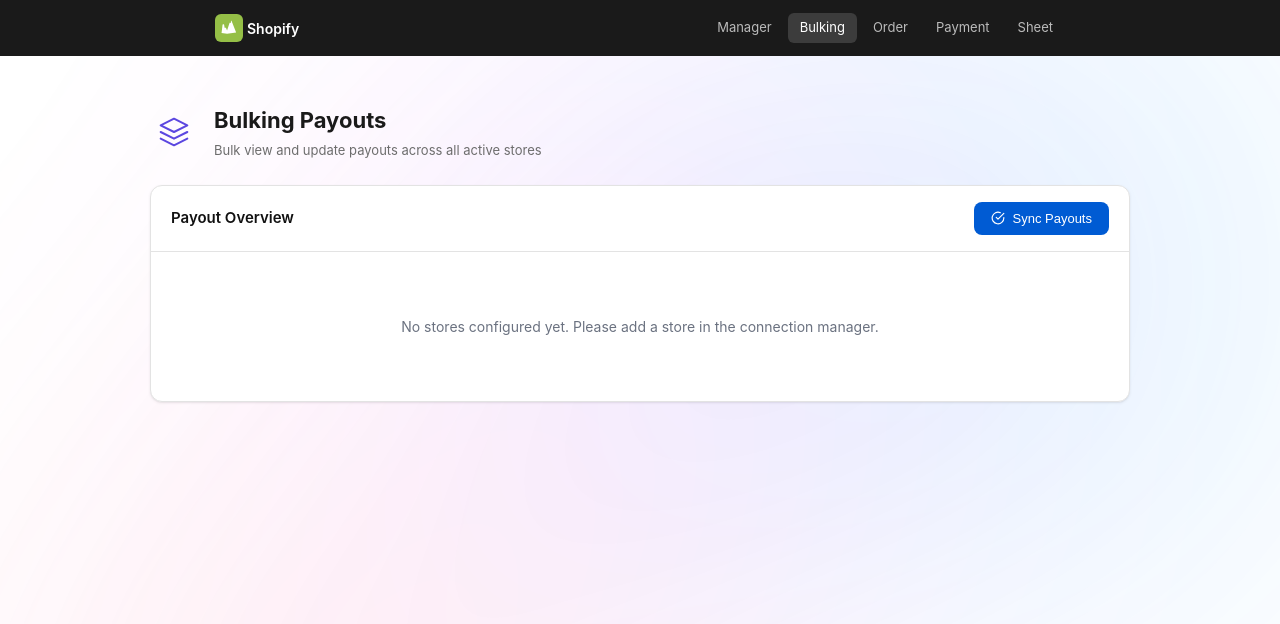
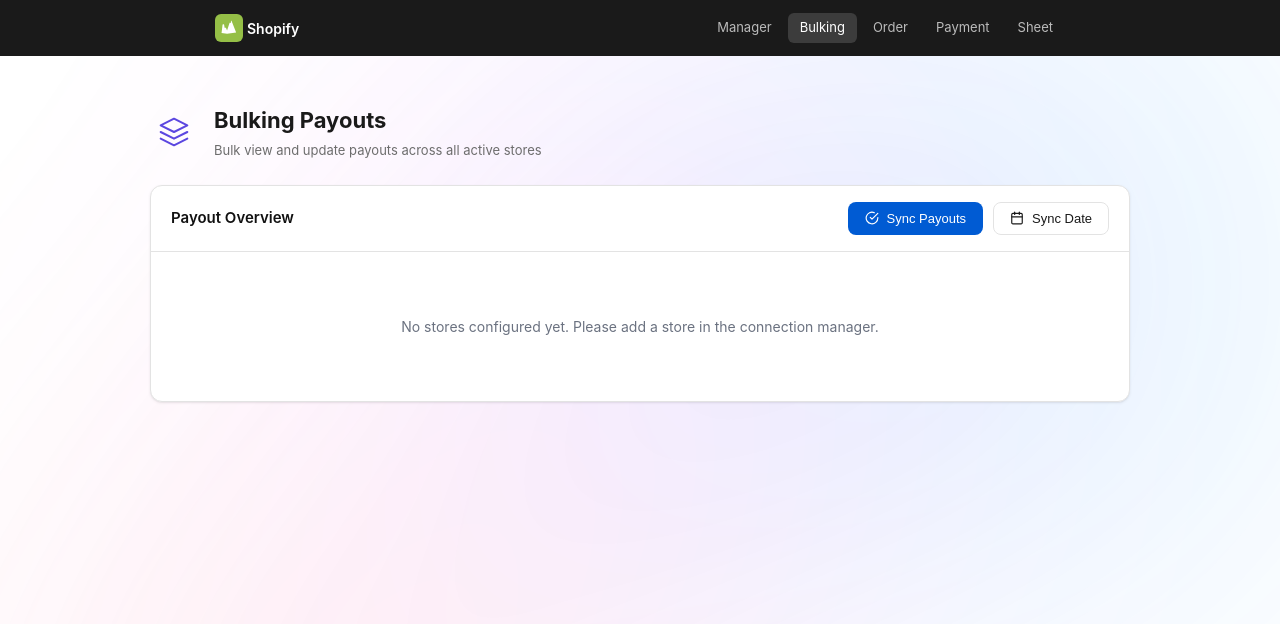
Before and after one commit to sonidia/spfi, a Nuxt app: page /bulking in a window 1280 px wide. Shown: the top 624 px of the page. Built offline with nearby package versions, Linux system fonts and the light colour scheme.

Commit message:
feat(bulking): sync date for staff sheet

```diff
--- a/app/pages/bulking.vue
+++ b/app/pages/bulking.vue
@@ -46,6 +46,7 @@ const storeList = computed(() => {
 });
 
 const isUpdating = ref(false);
+const isSyncingDate = ref(false);
 const isLoadingPayouts = ref(false);
 
 // Modal and Transaction State
@@ -279,50 +280,6 @@ async function updatePayouts() {
               payoutStatus.charAt(0).toUpperCase() + payoutStatus.slice(1);
           }
 
-          // A. Sync with Buff Sheets (Still using domain-only matching for now)
-          let foundIndex = -1;
-          let targetRangeSheet = "";
-          let usedSpreadsheetId = "";
-          let isBuff1 = false;
-          let isBuff2 = false;
-
-          foundIndex = buff1Rows.findIndex(
-            (r) => r[3]?.trim().toLowerCase() === store.domain.toLowerCase(),
-          );
-
-          if (foundIndex !== -1) {
-            targetRangeSheet = "'order 1'";
-            usedSpreadsheetId = BUFF1_SHEET_URL;
-            isBuff1 = true;
-          } else {
-            foundIndex = buff2Rows.findIndex(
-              (r) => r[3]?.trim().toLowerCase() === store.domain.toLowerCase(),
-            );
-            if (foundIndex !== -1) {
-              targetRangeSheet = "'Sheet1'";
-              usedSpreadsheetId = BUFF2_SHEET_URL;
-              isBuff2 = true;
-            }
-          }
-
-          if (foundIndex !== -1 && targetRangeSheet) {
-            const actualRow = foundIndex + 1;
-            const updateItem1 = {
-              range: `${targetRangeSheet}!B${actualRow}:B${actualRow}`,
-              values: [["Ordered"]],
-            };
-            const updateItem2 = {
-              range: `${targetRangeSheet}!L${actualRow}:L${actualRow}`,
-              values: [[payoutDate]],
-            };
-
-            if (isBuff1) {
-              buff1Updates.push(updateItem1, updateItem2);
-            } else if (isBuff2) {
-              buff2Updates.push(updateItem1, updateItem2);
-            }
-          }
-
           // B. Sync with Management Sheet
           // Format payout date from YYYY-MM-DD to DD/MM
           const [p_year, p_month, p_day] = payoutDate.split("-");
@@ -341,12 +298,20 @@ async function updatePayouts() {
               values: [[payoutStatus]],
             });
 
-            if (isBuff1) {
+            // Check if domain is in Buff1 or Buff2 to determine column
+            const inBuff1 = buff1Rows.some(
+              (r) => r[3]?.trim().toLowerCase() === store.domain.toLowerCase(),
+            );
+            const inBuff2 = buff2Rows.some(
+              (r) => r[3]?.trim().toLowerCase() === store.domain.toLowerCase(),
+            );
+
+            if (inBuff1) {
               quanLyUpdates.push({
                 range: `'quản lý'!E${actualRow}:E${actualRow}`,
                 values: [[payout.amount]],
               });
-            } else if (isBuff2) {
+            } else if (inBuff2) {
               quanLyUpdates.push({
                 range: `'quản lý'!F${actualRow}:F${actualRow}`,
                 values: [[payout.amount]],
@@ -393,6 +358,185 @@ async function updatePayouts() {
   // Final batch updates to reduce API requests
   try {
     const batchPromises = [];
+    if (quanLyUpdates.length > 0) {
+      batchPromises.push(
+        batchUpdateSheetValues({
+          spreadsheetId: normalizeSpreadsheetId(QUAN_LY_SHEET_URL),
+          data: quanLyUpdates,
+        }),
+      );
+    }
+    await Promise.allSettled(batchPromises);
+  } catch (e) {
+    console.error("Failed to execute some batch updates", e);
+  }
+
+  isUpdating.value = false;
+}
+
+async function syncPayoutDates() {
+  isSyncingDate.value = true;
+
+  const needsBuff1 = storeList.value.some((s) => s.sheet === "$ buff1");
+  const needsBuff2 = storeList.value.some((s) => s.sheet === "$ buff2");
+
+  let buff1Rows: any[] = [];
+  let buff2Rows: any[] = [];
+
+  try {
+    const sheetPromises = [];
+    if (needsBuff1) {
+      sheetPromises.push(
+        readSheetValues({
+          spreadsheetId: normalizeSpreadsheetId(BUFF1_SHEET_URL),
+          range: "'order 1'!A:Z",
+        }),
+      );
+    }
+    if (needsBuff2) {
+      sheetPromises.push(
+        readSheetValues({
+          spreadsheetId: normalizeSpreadsheetId(BUFF2_SHEET_URL),
+          range: "'Sheet1'!A:Z",
+        }),
+      );
+    }
+
+    const results = await Promise.allSettled(sheetPromises);
+    let idx = 0;
+    if (needsBuff1) {
+      if (results[idx]?.status === "fulfilled") {
+        buff1Rows = (results[idx] as PromiseFulfilledResult<any>).value;
+      }
+      idx++;
+    }
+    if (needsBuff2) {
+      if (results[idx]?.status === "fulfilled") {
+        buff2Rows = (results[idx] as PromiseFulfilledResult<any>).value;
+      }
+      idx++;
+    }
+  } catch (e) {
+    console.error("Failed to load Buff sheets for date syncing", e);
+  }
+
+  const buff1Updates: any[] = [];
+  const buff2Updates: any[] = [];
+
+  for (const store of storeList.value) {
+    if (!store.accessToken) continue;
+
+    try {
+      // Fetch payouts, transactions, and orders in parallel for efficiency
+      const [payoutRes, txRes, orderRes]: any = await Promise.all([
+        $fetch("/api/payment/payout/all", {
+          method: "POST",
+          body: { storeId: store.id, token: store.accessToken },
+        }),
+        $fetch("/api/payment/payout/transactions", {
+          method: "POST",
+          body: { storeId: store.id, token: store.accessToken },
+        }),
+        $fetch("/api/order/all", {
+          method: "POST",
+          body: { storeId: store.id, token: store.accessToken },
+        }),
+      ]);
+
+      if (!payoutRes.payouts || payoutRes.payouts.length === 0) continue;
+
+      // Map orders for customer names
+      const orderMap = new Map();
+      if (orderRes && orderRes.orders) {
+        orderRes.orders.forEach((o: any) => {
+          const customerName = o.customer
+            ? `${o.customer.first_name || ""} ${o.customer.last_name || ""}`.trim()
+            : "";
+          orderMap.set(String(o.id), customerName);
+        });
+      }
+
+      // Group payouts by ID for easy access to their date
+      const payoutMap = new Map();
+      payoutRes.payouts.forEach((p: any) => {
+        payoutMap.set(String(p.id), p.date);
+      });
+
+      // Filter transactions that have a payout_id and map to customer
+      const transactions = (txRes.transactions || [])
+        .filter((tx: any) => tx.payout_id)
+        .map((tx: any) => {
+          return {
+            payoutId: String(tx.payout_id),
+            customerName: orderMap.get(String(tx.source_order_id)) || "",
+          };
+        })
+        .filter((tx: any) => tx.customerName);
+
+      // Determine which buff rows to search
+      let targetRows = [];
+      let targetRangeSheet = "";
+      let isBuff1 = false;
+      let isBuff2 = false;
+
+      if (store.sheet === "$ buff1") {
+        targetRows = buff1Rows;
+        targetRangeSheet = "'order 1'";
+        isBuff1 = true;
+      } else if (store.sheet === "$ buff2") {
+        targetRows = buff2Rows;
+        targetRangeSheet = "'Sheet1'";
+        isBuff2 = true;
+      } else {
+        // Fallback search if sheet not set
+        const inBuff1 = buff1Rows.some(
+          (r) => r[3]?.trim().toLowerCase() === store.domain.toLowerCase(),
+        );
+        if (inBuff1) {
+          targetRows = buff1Rows;
+          targetRangeSheet = "'order 1'";
+          isBuff1 = true;
+        } else {
+          targetRows = buff2Rows;
+          targetRangeSheet = "'Sheet1'";
+          isBuff2 = true;
+        }
+      }
+
+      for (const tx of transactions) {
+        const payoutDate = payoutMap.get(tx.payoutId);
+        if (!payoutDate) continue;
+
+        // Search in targetRows (index 7 is Column H: INFO/Customer details)
+        // Find ALL rows that contain the customer name
+        targetRows.forEach((row, index) => {
+          const customerInSheet = String(row[7] || "").toLowerCase();
+          if (
+            tx.customerName &&
+            customerInSheet.includes(tx.customerName.toLowerCase())
+          ) {
+            const actualRow = index + 1;
+            const updateItem = {
+              range: `${targetRangeSheet}!L${actualRow}:L${actualRow}`,
+              values: [[payoutDate]],
+            };
+
+            if (isBuff1) {
+              buff1Updates.push(updateItem);
+            } else if (isBuff2) {
+              buff2Updates.push(updateItem);
+            }
+          }
+        });
+      }
+    } catch (e) {
+      console.error(`Error syncing dates for store ${store.domain}:`, e);
+    }
+  }
+
+  // Final batch updates
+  try {
+    const batchPromises = [];
     if (buff1Updates.length > 0) {
       batchPromises.push(
         batchUpdateSheetValues({
@@ -409,20 +553,12 @@ async function updatePayouts() {
         }),
       );
     }
-    if (quanLyUpdates.length > 0) {
-      batchPromises.push(
-        batchUpdateSheetValues({
-          spreadsheetId: normalizeSpreadsheetId(QUAN_LY_SHEET_URL),
-          data: quanLyUpdates,
-        }),
-      );
-    }
     await Promise.allSettled(batchPromises);
   } catch (e) {
-    console.error("Failed to execute some batch updates", e);
+    console.error("Failed to execute date batch updates", e);
   }
 
-  isUpdating.value = false;
+  isSyncingDate.value = false;
 }
 </script>
 
@@ -448,7 +584,7 @@ async function updatePayouts() {
           <button
             class="btn-primary bulk-action-btn"
             :class="{ 'blur-effect': isLoadingPayouts }"
-            :disabled="isUpdating || isLoadingPayouts"
+            :disabled="isUpdating || isSyncingDate || isLoadingPayouts"
             @click="updatePayouts"
           >
             <span v-if="isUpdating" class="spinner-sm" />
@@ -467,6 +603,31 @@ async function updatePayouts() {
               <polyline points="22 4 12 14.01 9 11.01"></polyline>
             </svg>
             {{ isUpdating ? "Syncing Payouts..." : "Sync Payouts" }}
+          </button>
+          <button
+            class="btn-outline bulk-action-btn"
+            :class="{ 'blur-effect': isLoadingPayouts }"
+            :disabled="isUpdating || isSyncingDate || isLoadingPayouts"
+            @click="syncPayoutDates"
+          >
+            <span v-if="isSyncingDate" class="spinner-sm" />
+            <svg
+              v-else
+              width="14"
+              height="14"
+              viewBox="0 0 24 24"
+              fill="none"
+              stroke="currentColor"
+              stroke-width="2"
+              stroke-linecap="round"
+              stroke-linejoin="round"
+            >
+              <rect x="3" y="4" width="18" height="18" rx="2" ry="2"></rect>
+              <line x1="16" y1="2" x2="16" y2="6"></line>
+              <line x1="8" y1="2" x2="8" y2="6"></line>
+              <line x1="3" y1="10" x2="21" y2="10"></line>
+            </svg>
+            {{ isSyncingDate ? "Syncing Date..." : "Sync Date" }}
           </button>
         </div>
       </div>
--- a/nuxt.config.ts
+++ b/nuxt.config.ts
@@ -24,5 +24,8 @@ export default defineNuxtConfig({
   runtimeConfig: {
     tracktacoApiKey: "",
     tracktacoBaseUrl: "",
+    sheetQuanLyUrl: "",
+    sheetBuff1Url: "",
+    sheetBuff2Url: "",
   },
 });
```
Also changed, not shown: 1 other file (tests, documents, lock files or other folders).
